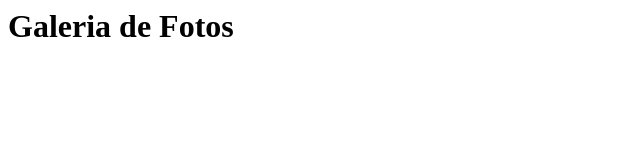
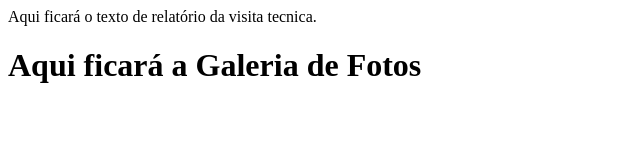
Before and after one commit to RaylonNogueira/projeto1, a plain HTML site: page visita.html in a window 1280 px wide. Shown: the whole page, without its empty margins (0-640 px from the left). Drawn offline with Linux system fonts and the light colour scheme.

Commit message:
Update visita.html

```diff
--- a/visita.html
+++ b/visita.html
@@ -5,7 +5,14 @@
 
   <body>
 
-<h1>Galeria de Fotos</h1>
+
+
+    Aqui ficará o texto de relatório da visita tecnica.<br>
+
+
+    <h1>Aqui ficará a Galeria de Fotos</h1><br>
+
+
 
   </body>
 
```
